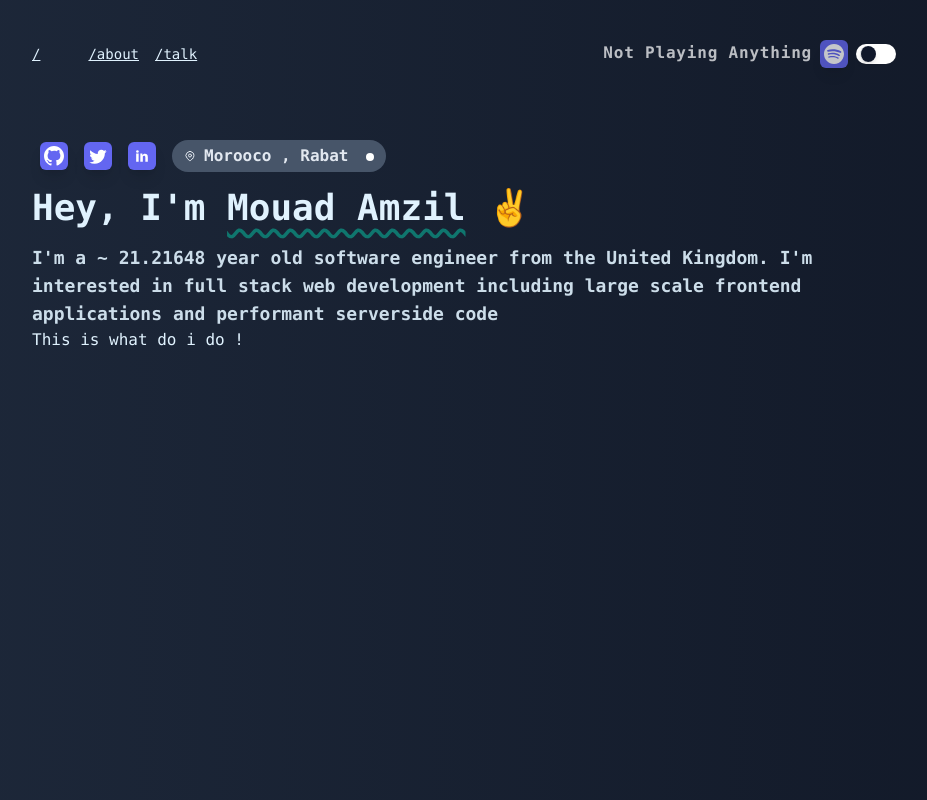
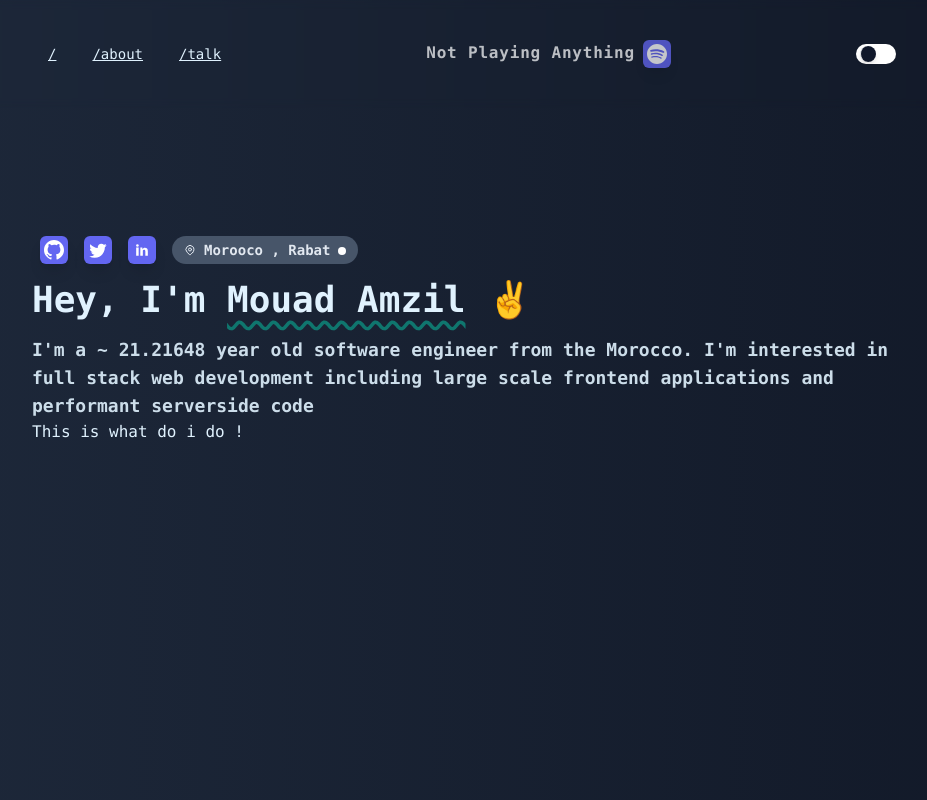
Before and after one commit to MouadAmzil/Portfolio, a React (Create React App) app: page / in a window 1280 px wide. Shown: the whole page, without its empty margins (176-1103 px from the left). Built offline with nearby package versions, Linux system fonts and the light colour scheme; the HTML template or start-up script is replaced by a standard one.

Commit message:
add some modifaction to header just design

```diff
--- a/src/App.js
+++ b/src/App.js
@@ -1,4 +1,4 @@
-import React from 'react';
+import React, { Fragment } from 'react';
 import Header from './component/Header'
 import {
   BrowserRouter,
@@ -15,7 +15,8 @@
 
 
   return (
-    <div className="dark:text-sky-100 text-slate-700 lg:px-52 md:px-20 body">
+    <>
+      <div className="body">
         <BrowserRouter>
           <Header />
           <Routes>
@@ -26,6 +27,7 @@
           </Routes>
         </BrowserRouter>
       </div>
+    </>
   );
 }
 
--- a/src/component/Header.jsx
+++ b/src/component/Header.jsx
@@ -10,27 +10,51 @@
   };
 
   return (
-    <div className="py-10 flex  items-center">
-      <div className="text-sm flex-1">
-        <ul className="flex font-mono -space-x-1 underline">
-          <li>
-            <Link className="py-3 md:pr-8" to="/">
+    <div className="fucking-navbar">
+      <div className="text-sm hidden md:flex ">
+        <ul className="flex font-mono space-x-1 underline">
+          <li className="">
+            <Link
+              className="hover:bg-slate-900 rounded-full py-3 md:px-4"
+              to="/"
+            >
               /
             </Link>
           </li>
           <li>
-            <Link className="py-3 md:px-5" to="/about">
+            <Link
+              className="hover:bg-slate-900 rounded-full py-3 md:px-4"
+              to="/about"
+            >
               /about
             </Link>
           </li>
           <li>
-            <Link className="py-md:px-5" to="/talk">
+            <Link
+              className="hover:bg-slate-900 rounded-full py-3 md:px-4"
+              to="/talk"
+            >
               /talk
             </Link>
           </li>
         </ul>
       </div>
-      <div className="flex justify-end items-center ">
+      <div className="md:hidden">
+        <svg
+          xmlns="http://www.w3.org/2000/svg"
+          className="h-7 w-7"
+          viewBox="0 0 20 20"
+          fill="currentColor"
+        >
+          <path
+            fillRule="evenodd"
+            d="M3 5a1 1 0 011-1h12a1 1 0 110 2H4a1 1 0 01-1-1zM3 10a1 1 0 011-1h12a1 1 0 110 2H4a1 1 0 01-1-1zM3 15a1 1 0 011-1h12a1 1 0 110 2H4a1 1 0 01-1-1z"
+            clipRule="evenodd"
+            fill="#6366f1"
+          />
+        </svg>
+      </div>
+      <div className="flex justify-end items-center  ">
         <div className="font-mono font-bold dark:text-gray-100 opacity-75 hover:opacity-100 capitalize py- rounded-full">
           <h2 className="ml-3 inline-block tracking-wider 	">
             Not playing anything
@@ -52,8 +76,9 @@
             />
           </svg>
         </div>
-        <div className="mx- cursor-pointer ">
-          <div>
+      </div>
+      <div className="cursor-pointer ">
+        <div className="flex justify-end ">
           <input
             type="checkbox"
             id="toggle"
@@ -71,7 +96,6 @@
         </div>
       </div>
     </div>
-    </div>
   );
 }
 
--- a/src/component/home/Describtion.jsx
+++ b/src/component/home/Describtion.jsx
@@ -74,9 +74,9 @@
               d="M15 11a3 3 0 11-6 0 3 3 0 016 0z"
             />
           </svg>
-          <div className="pl-2">
-            Morooco , Rabat{" "}
-            <div className="w-2 h-2 ml-2 bg-gray-400 dark:bg-white inline-block rounded-full overflow-hidden"></div>{" "}
+          <div className="pl-2 sm:text-sm">
+            Morooco , Rabat
+            <div className="w-2 h-2 ml-2 hidden bg-gray-400 dark:bg-white md:inline-block rounded-full overflow-hidden"></div>{" "}
           </div>
         </div>
       </div>
@@ -89,8 +89,8 @@
           ✌️
         </h1>
         <p className="text-lg font-bold font-mono opacity-90">
-          I'm a ~ 21.21648 year old software engineer from the United Kingdom.
-          I'm interested in full stack web development including large scale
+          I'm a ~ 21.21648 year old software engineer from the Morocco. I'm
+          interested in full stack web development including large scale
           frontend applications and performant serverside code
         </p>
       </div>
--- a/src/component/home/Home.jsx
+++ b/src/component/home/Home.jsx
@@ -4,7 +4,7 @@
 
 function Home() {
   return (
-    <div className="py-8">
+    <div className="margin-lg-screen ">
       <div className="font-mono">
         <Describtion />
         <WhatDoIDo />
--- a/src/index.css
+++ b/src/index.css
@@ -2,12 +2,23 @@
 @tailwind components;
 @tailwind utilities;
 
-body{
-    @apply bg-gradient-to-r dark:from-slate-800 dark:to-gray-900 min-h-screen from-slate-50 to-gray-100
+.body{
+    @apply bg-gradient-to-r dark:from-slate-800 dark:to-gray-900 min-h-screen
+    from-slate-50 to-gray-100 dark:text-sky-100 text-slate-700
 }
 #toggle:checked~label div >div.toggle-dot{
     @apply translate-x-3
 
 }
+.margin-lg-screen{
+    @apply lg:px-52 px-10  md:px-20 py-32
+
+}
+
+.fucking-navbar{
+    @apply py-5 px-5 z-50 backdrop-blur-sm w-full md:bg-transparent flex justify-between items-center
+    lg:px-52 md:px-20 md:py-10  fixed md:static
+
+}
 
 /* ~ lable > div.toggle-dot */
```
Lines whose indentation alone changed are shown as unchanged.
